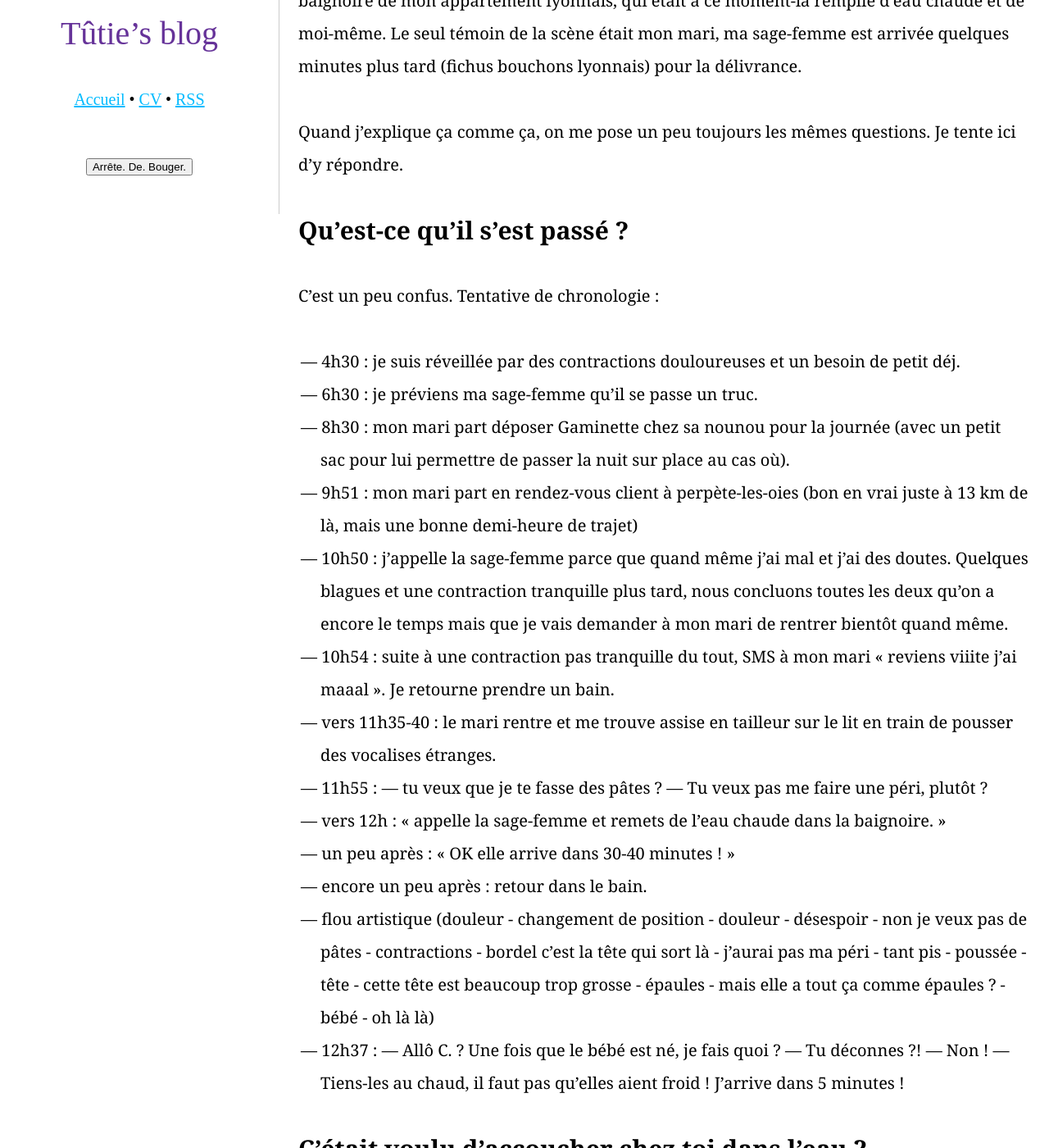
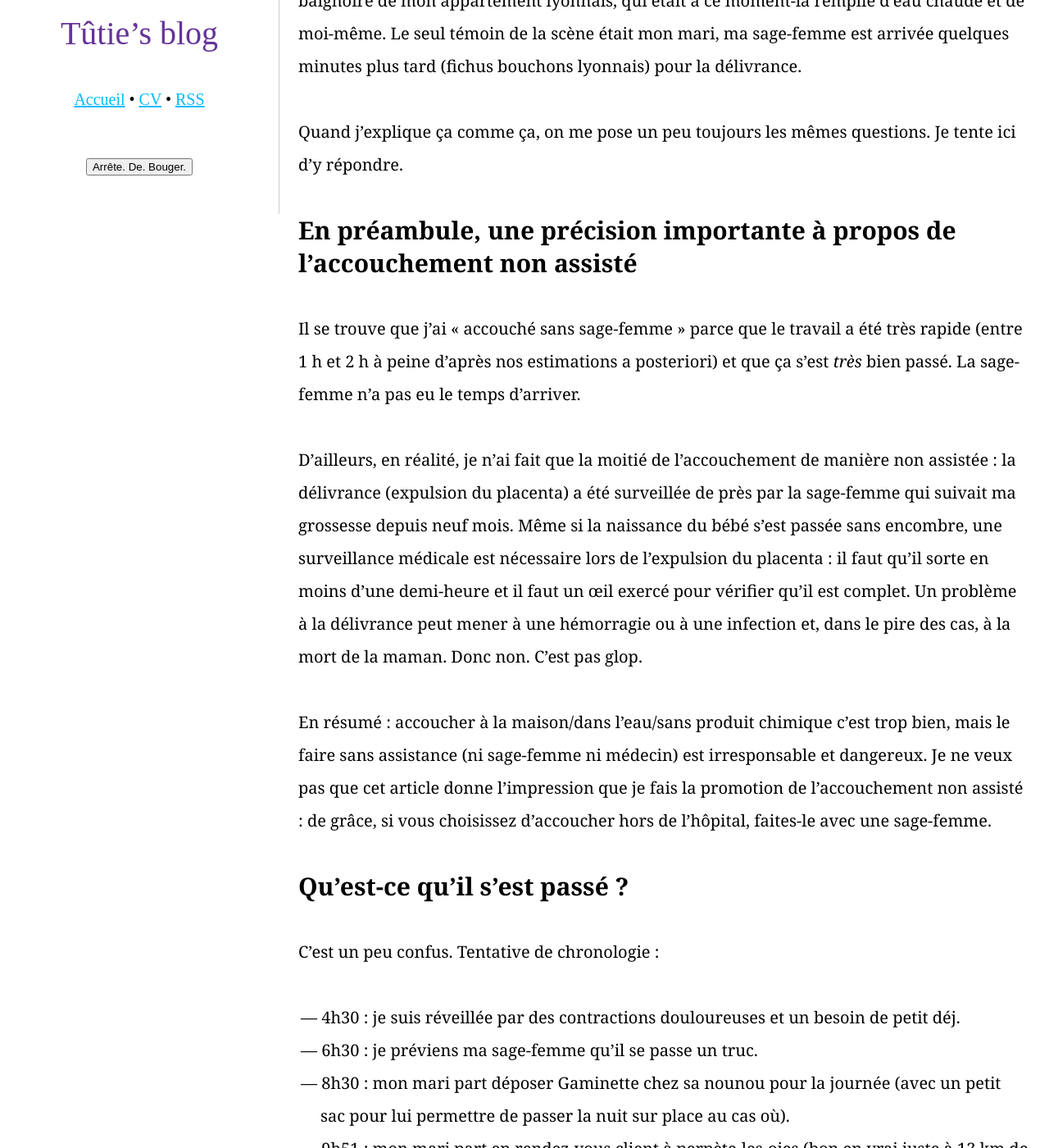
Before and after one commit to tut-tuuut/tut-tuuut.github.io, a Jekyll site: the page built from _posts/2016-02-15-faq-naissance-poissonnette.md, in a window 1280 px wide and 1400 px high, scrolled down 379 px. Shown: the whole window at 82% size. Built offline with Jekyll 4.4.1, drawn with Linux system fonts in a browser that asks for light colours; comment, search, counter and statistics services are not loaded.

Commit message:
Update 2016-02-15-faq-naissance-poissonnette.md

```diff
--- a/_posts/2016-02-15-faq-naissance-poissonnette.md
+++ b/_posts/2016-02-15-faq-naissance-poissonnette.md
@@ -9,6 +9,14 @@ excerpt: "Les questions fréquemment posées à propos de la naissance à domici
 Voilà ! Ma deuxième (seconde ?) fille est née au début du mois. Les circonstances de sa naissance ont été pour le moins inhabituelles (en France, en 2016) : elle est née dans la baignoire de mon appartement lyonnais, qui était à ce moment-là remplie d'eau chaude et de moi-même. Le seul témoin de la scène était mon mari, ma sage-femme est arrivée quelques minutes plus tard (fichus bouchons lyonnais) pour la délivrance.
 
 Quand j'explique ça comme ça, on me pose un peu toujours les mêmes questions. Je tente ici d'y répondre.
+
+## En préambule, une précision importante à propos de l'accouchement non assisté
+
+Il se trouve que j'ai « accouché sans sage-femme » parce que le travail a été très rapide (entre 1 h et 2 h à peine d'après nos estimations a posteriori) et que ça s'est _très_ bien passé. La sage-femme n'a pas eu le temps d'arriver.
+
+D'ailleurs, en réalité, je n'ai fait que la moitié de l'accouchement de manière non assistée : la délivrance (expulsion du placenta) a été surveillée de près par la sage-femme qui suivait ma grossesse depuis neuf mois. Même si la naissance du bébé s'est passée sans encombre, une surveillance médicale est nécessaire lors de l'expulsion du placenta : il faut qu'il sorte en moins d'une demi-heure et il faut un œil exercé pour vérifier qu'il est complet. Un problème à la délivrance peut mener à une hémorragie ou à une infection et, dans le pire des cas, à la mort de la maman. Donc non. C'est pas glop.
+
+En résumé : accoucher à la maison/dans l'eau/sans produit chimique c'est trop bien, mais le faire sans assistance (ni sage-femme ni médecin) est irresponsable et dangereux. Je ne veux pas que cet article donne l'impression que je fais la promotion de l'accouchement non assisté : de grâce, si vous choisissez d'accoucher hors de l'hôpital, faites-le avec une sage-femme.
 
 ## Qu'est-ce qu'il s'est passé ?
 
@@ -92,6 +100,7 @@ L'accouchement et les suites de couches immédiates s'étaient bien passées, do
 
 J'imagine que dans certains autres cas (pas de SF référente, accouchement difficile), on n'a pas le choix et on doit partir à l'hôpital.
 
+
 ## Donc ça y est, tu veux accoucher à domicile la prochaine fois ?
 
 Nan.
```
